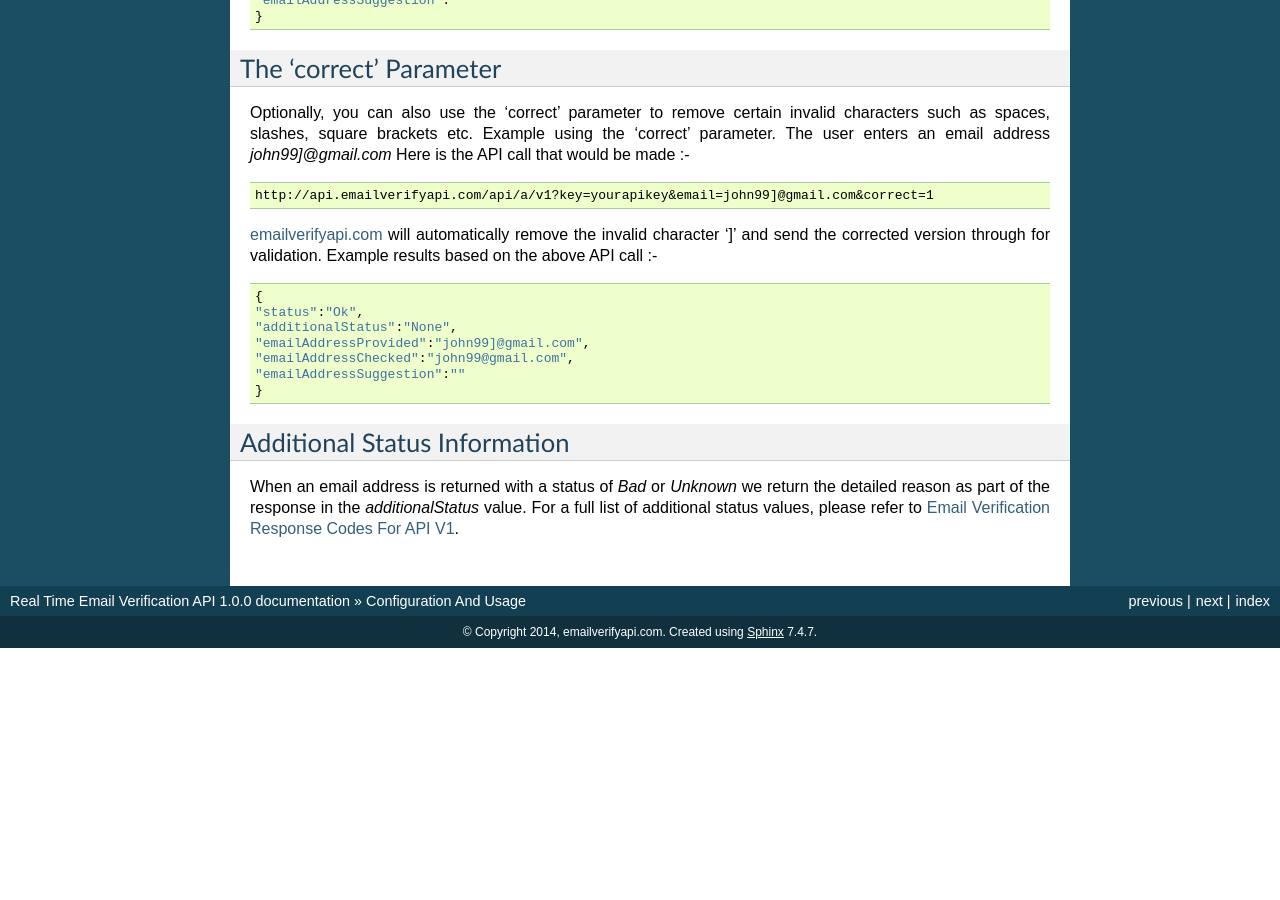
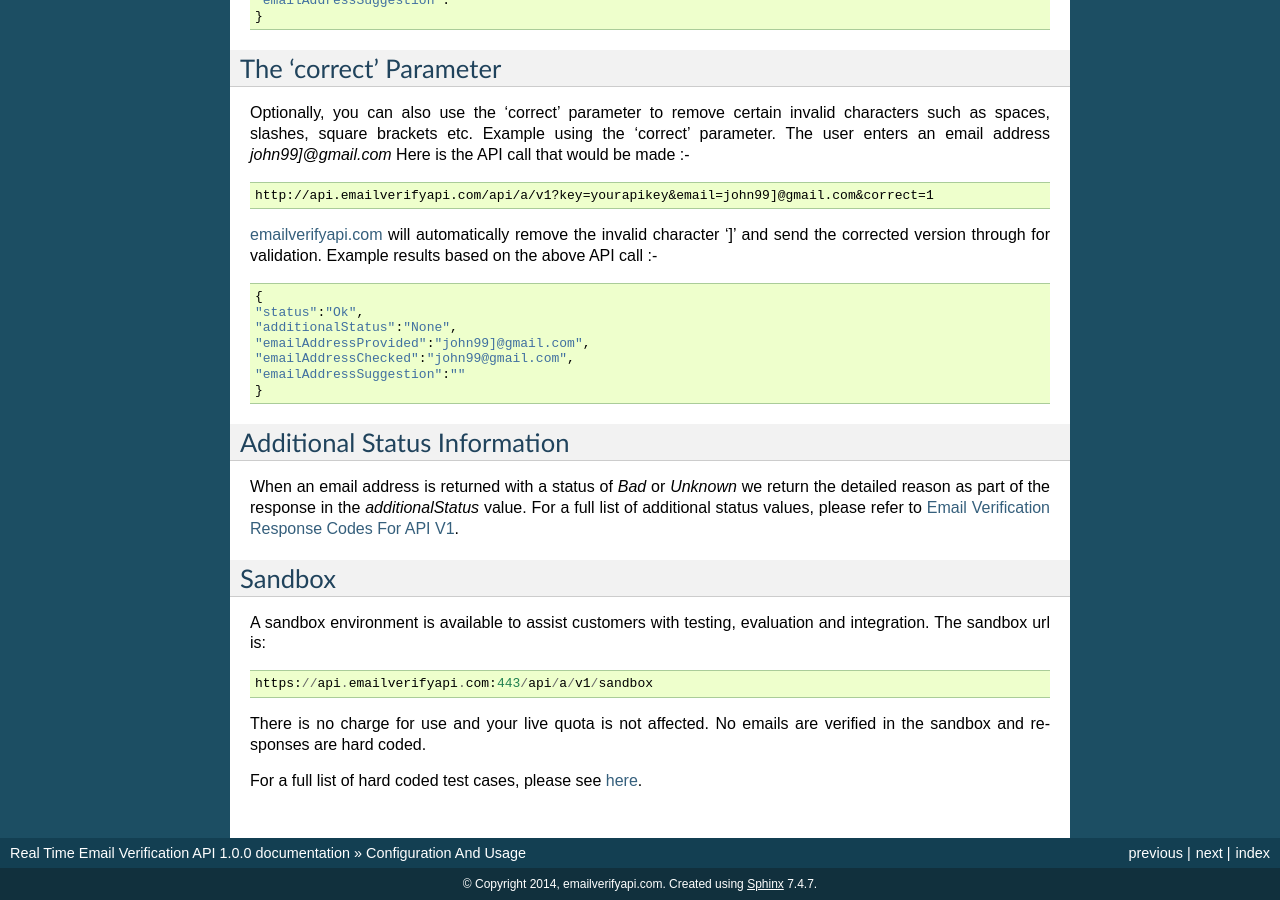
Before and after one commit to emailverifyapicom/docs-rtapi, a Sphinx documentation site: the page built from docs/configuration.rst, in a window 1280 px wide and 900 px high, scrolled down 1473 px. Built offline with Sphinx 7.4.7, drawn with Linux system fonts in a browser that asks for light colours; before the commit the page ends 2121 px from its top, so only the background shows below that.

Commit message:
Sandbox details added.

```diff
--- a/docs/configuration.rst
+++ b/docs/configuration.rst
@@ -109,3 +109,15 @@
 Additional Status Information
 -----------------------------
 When an email address is returned with a status of *Bad* or *Unknown* we return the detailed reason as part of the response in the *additionalStatus* value. For a full list of additional status values, please refer to :doc:`status-codes`.
+
+Sandbox
+-------
+A sandbox environment is available to assist customers with testing, evaluation and integration. The sandbox url is:
+
+::
+
+	https://api.emailverifyapi.com:443/api/a/v1/sandbox
+
+There is no charge for use and your live quota is not affected. No emails are verified in the sandbox and responses are hard coded.
+
+For a full list of hard coded test cases, please see `here <https://docs.google.com/spreadsheets/d/11GPGePUcE9fZAd4L8qKLeoB1mWhWXoiueCdgVgitiKQ/edit?usp=sharing>`_.
```
